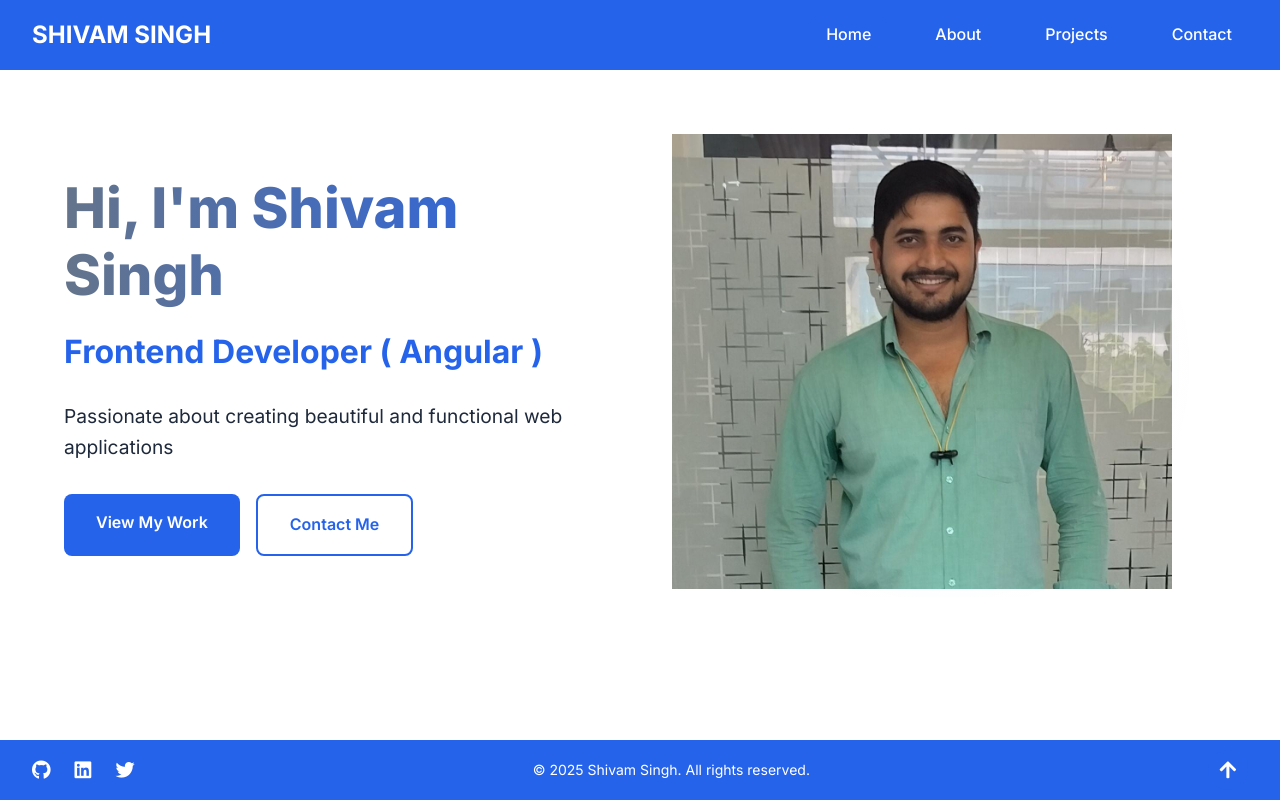
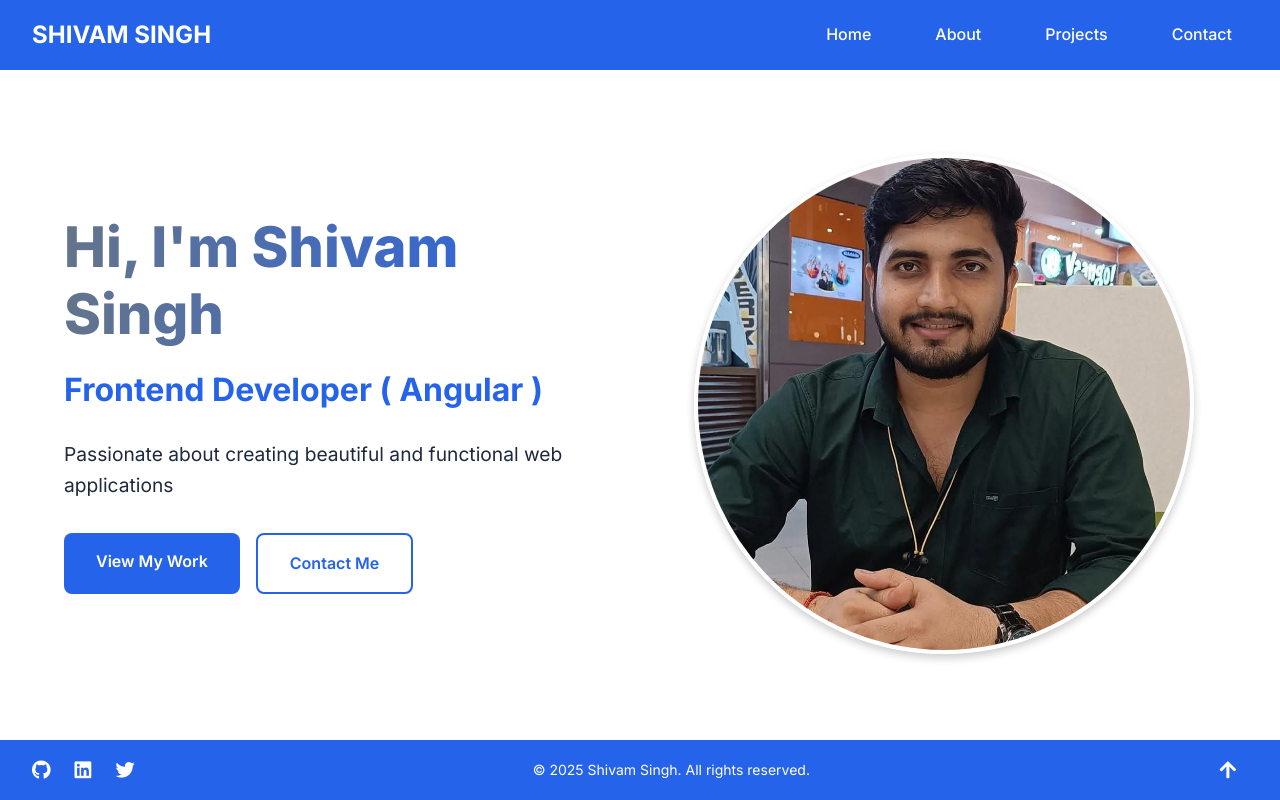
Before and after one commit to shivamsb123/shivam-portfolio, an Angular app: page / in a window 1280 px wide. Built offline with nearby package versions, Linux system fonts and the light colour scheme.

Commit message:
change image css

```diff
--- a/src/app/components/home/home.component.html
+++ b/src/app/components/home/home.component.html
@@ -11,7 +11,7 @@
       </div>
     </div>
     <div class="hero-image">
-      <img src="assets/images/shivamImage.jpeg" alt="Developer illustration">
+      <img src="assets/images/shivamImage2.jpeg" alt="Developer illustration">
     </div>
   </div>
 </section>
--- a/src/app/components/home/home.component.scss
+++ b/src/app/components/home/home.component.scss
@@ -76,25 +76,26 @@
     }
 
     .hero-image {
-      position: relative;
+      display: flex;
+      justify-content: center;
+      align-items: center;
+      padding: 20px;
+  }
 
-      &::after {
-        content: '';
-        position: absolute;
-        width: 100%;
-        height: 100%;
-        background: radial-gradient(circle, rgba(59, 130, 246, 0.1) 0%, transparent 70%);
-        top: 0;
-        left: 0;
-        z-index: -1;
-      }
+  .hero-image img {
+      width: 500px; /* Adjust size as needed */
+      height: 500px;
+      border-radius: 50%; /* Makes it circular */
+      object-fit: cover;
+      box-shadow: 0 4px 8px rgba(0, 0, 0, 0.2); /* Soft shadow */
+      transition: transform 0.3s ease, box-shadow 0.3s ease;
+      border: 4px solid #fff; /* White border for a clean look */
+  }
 
-      img {
-        width: 100%;
-        max-width: 500px;
-        height: auto;
-        animation: float 6s ease-in-out infinite;
-      }
-    }
+  .hero-image img:hover {
+      transform: scale(1.05); /* Slight zoom effect on hover */
+      box-shadow: 0 8px 16px rgba(0, 0, 0, 0.3); /* Enhanced shadow */
+  }
+
   }
 }
```
Also changed, not shown: src/assets/images/shivamImage2.jpeg (added).
